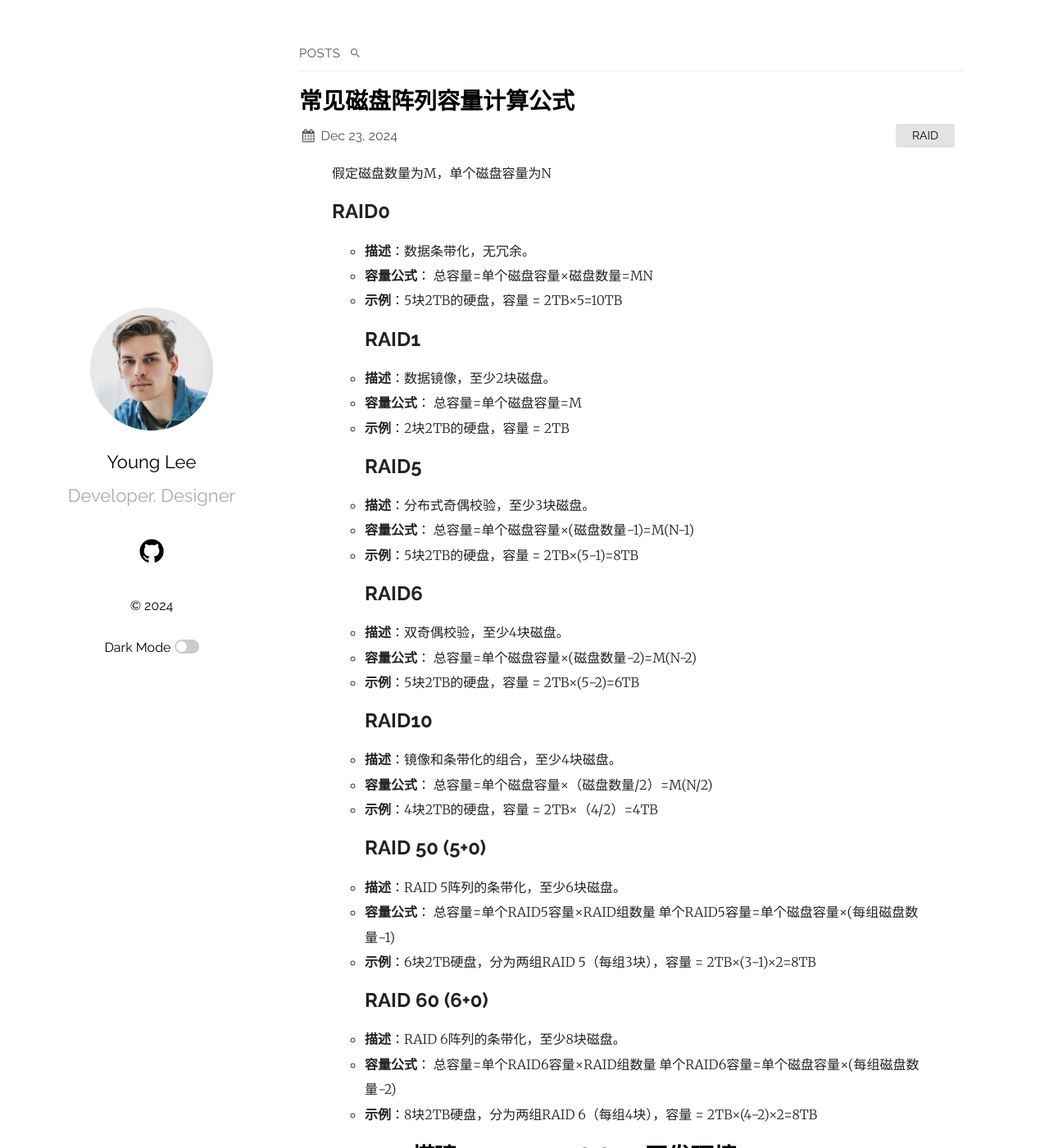
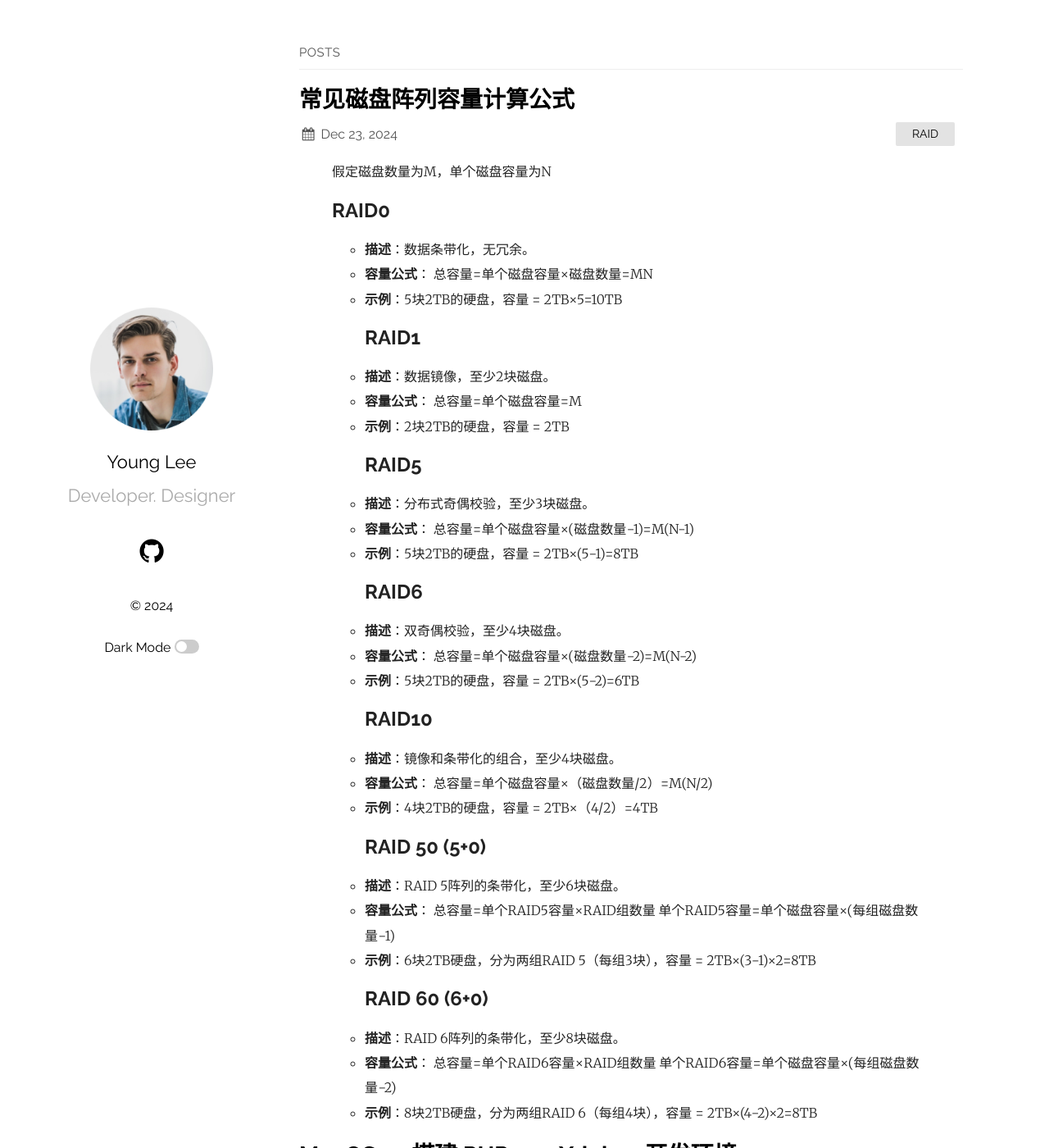
Before and after one commit to shiayanga/shiayanga.github.io, a Jekyll site: the page built from index.md, in a window 1280 px wide and 1400 px high. Shown: the whole window at 82% size. Built offline with Jekyll 4.4.1, drawn with Linux system fonts in a browser that asks for light colours.

Commit message:
modify config

```diff
--- a/_config.yml
+++ b/_config.yml
@@ -16,7 +16,7 @@ plainwhite:
   tagline: Developer. Designer
   date_format: "%b %-d, %Y"
   sitemap: false # set to true to generate sitemap.xml content
-  search: true # set to true to enable searchbar
+  search: false # set to true to enable searchbar
   dark_mode: true # set to true to add dark mode toggle
   portfolio_image: "assets/portfolio.png" # the path from the base directory of the site to the image to display (no / at the start)
   html_lang: "en" # set the lang attribute of the <html> tag for the pages. See here for a list of codes: https://www.w3schools.com/tags/ref_country_codes.asp
```
